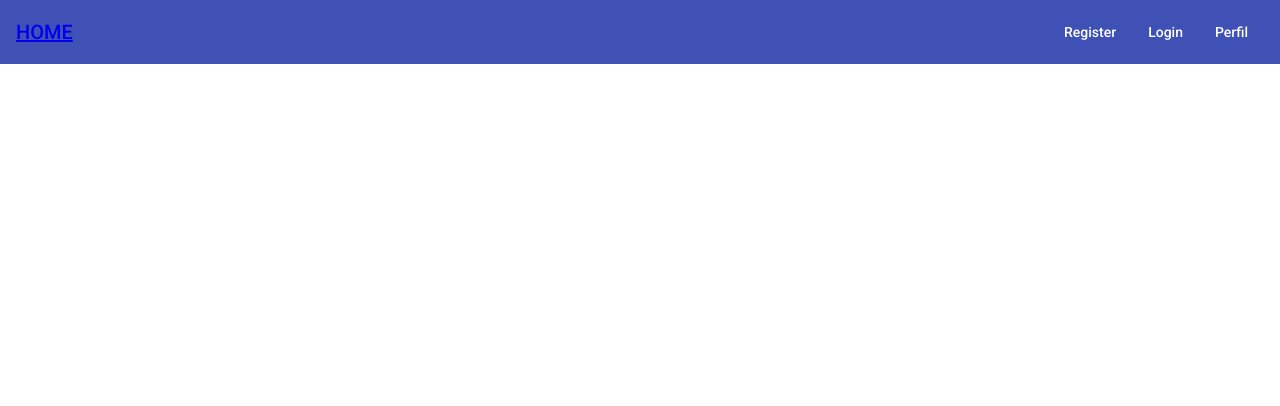
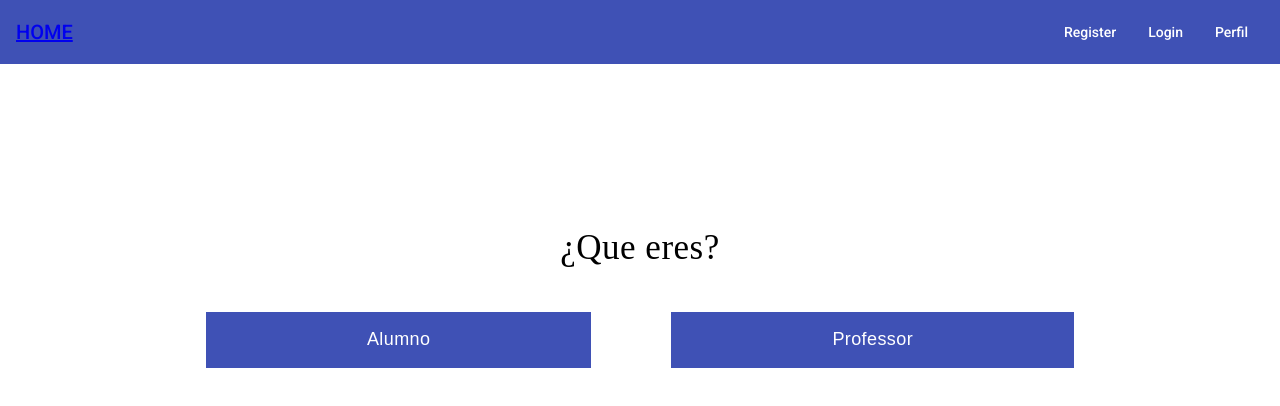
Before and after one commit to Arizaaaa/Lidhult, an Angular app in the folder LidhultFront/: page /select in a window 1280 px wide. Before the commit this address led to /. Shown: the top 406 px of the page. Built offline with nearby package versions, Linux system fonts and the light colour scheme.

Commit message:
Botones selector usuario HTML y CSS

```diff
--- a/LidhultFront/src/app/app-routing.module.ts
+++ b/LidhultFront/src/app/app-routing.module.ts
@@ -3,11 +3,14 @@ import { RouterModule, Routes } from '@angular/router';
 import { LoginComponent } from './pages/login-page/login.component';
 import { MainComponent } from './pages/main-page/main.component';
 import { RegisterComponent } from './pages/register-page/register.component';
+import { SelectComponent } from './pages/select/select.component';
 
 const routes: Routes = [
 
   {path: 'login',
   component: LoginComponent},
+  {path: 'select',
+  component: SelectComponent},
   {path: 'register',
   component:  RegisterComponent},
   {path: 'main',
--- a/LidhultFront/src/app/app.component.html
+++ b/LidhultFront/src/app/app.component.html
@@ -2,7 +2,7 @@
     <mat-toolbar-row>
        <span><a href="/">HOME</a></span>
        <span class="spacer"></span>
-       <a mat-button routerLink="/register">Register</a>
+       <a mat-button routerLink="/select">Register</a>
        <a mat-button routerLink="/login">Login</a>
        <a mat-button routerLink="/main">Perfil</a>
     </mat-toolbar-row >
--- a/LidhultFront/src/app/app.module.ts
+++ b/LidhultFront/src/app/app.module.ts
@@ -19,6 +19,7 @@ import {MatFormFieldModule} from '@angular/material/form-field';
 import {MatInputModule} from '@angular/material/input';
 import {MatListModule} from '@angular/material/list';
 import {MatDatepickerModule} from '@angular/material/datepicker';
+import { SelectComponent } from './pages/select/select.component';
 
 
 @NgModule({
@@ -26,7 +27,8 @@ import {MatDatepickerModule} from '@angular/material/datepicker';
     AppComponent,
     LoginComponent,
     RegisterComponent,
-    MainComponent
+    MainComponent,
+    SelectComponent
   ],
   imports: [
     BrowserModule,
--- /dev/null
+++ b/LidhultFront/src/app/pages/select/select.component.css
@@ -0,0 +1,34 @@
+.display-flex {
+    gap: 5rem;
+    display: flex;
+    place-items: center;
+    justify-content: center;
+
+}
+
+.medio {
+    width: 45%;
+    margin: 0 auto;
+    text-align: center;
+    padding-top: 20vh;
+}
+
+.texto {
+    letter-spacing: 0.5px;
+    font-weight: 400;
+    font-family: cursive;
+    font-size: 2.1875rem;
+    line-height: 1.37;
+}
+
+.botones {
+    background-color: #3F51B5;
+    border: 1px solid transparent;
+    color: #fff;
+    padding: 0 10rem;
+    text-align: center;
+    font-size: 1.125rem;
+    letter-spacing: 0.4px;
+    height: 3.5rem;
+    margin-top: 2.5rem;
+}
--- /dev/null
+++ b/LidhultFront/src/app/pages/select/select.component.html
@@ -0,0 +1,7 @@
+<div class="medio">
+    <span class="texto">¿Que eres?</span>
+    <div class="display-flex">
+        <button class="botones" routerLink="/register">Alumno</button>
+        <button class="botones" routerLink="/register">Professor</button>
+    </div>
+</div>
--- /dev/null
+++ b/LidhultFront/src/app/pages/select/select.component.ts
@@ -0,0 +1,15 @@
+import { Component, OnInit } from '@angular/core';
+
+@Component({
+  selector: 'app-select',
+  templateUrl: './select.component.html',
+  styleUrls: ['./select.component.css']
+})
+export class SelectComponent implements OnInit {
+
+  constructor() { }
+
+  ngOnInit(): void {
+  }
+
+}
```
Also changed, not shown: 1 other file (tests, documents, lock files or other folders).
